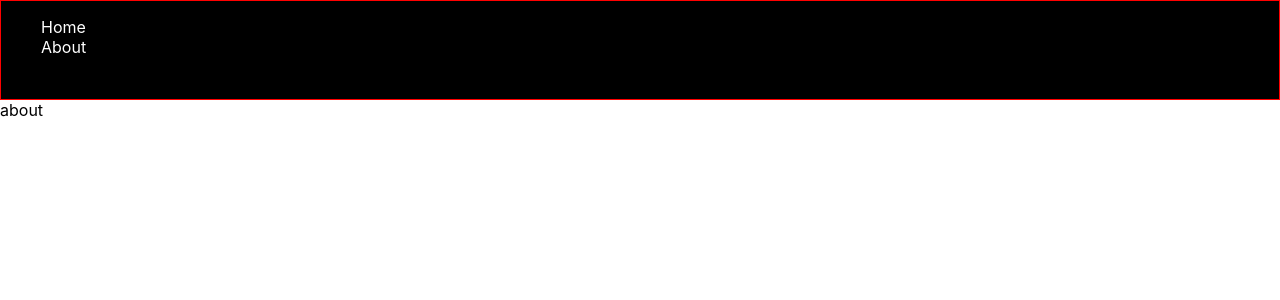
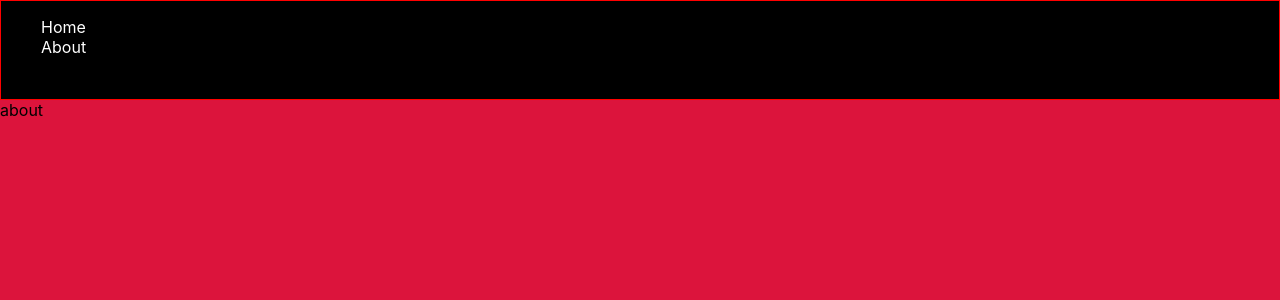
Before and after one commit to AngelRRand/testnextjsts, a Next.js app: page /about in a window 1280 px wide. Shown: the top 300 px of the page. Built offline with nearby package versions, Linux system fonts and the light colour scheme.

Commit message:
install framer motion

```diff
--- /dev/null
+++ b/app/about/about.module.css
@@ -0,0 +1,4 @@
+.container{
+    height: 100vh;
+    background-color: crimson;
+}
--- a/app/about/page.tsx
+++ b/app/about/page.tsx
@@ -1,8 +1,8 @@
 import React from 'react'
-
+import styles from './about.module.css'
 const AboutPage = () => {
   return (
-    <div>about</div>
+    <div className={styles.container}>about</div>
   )
 }
 
--- a/package.json
+++ b/package.json
@@ -14,6 +14,7 @@
     "@types/react-dom": "18.0.8",
     "eslint": "8.27.0",
     "eslint-config-next": "13.0.2",
+    "framer-motion": "^7.6.5",
     "next": "13.0.2",
     "react": "18.2.0",
     "react-dom": "18.2.0",
```
Also changed, not shown: 1 other file (tests, documents, lock files or other folders).
